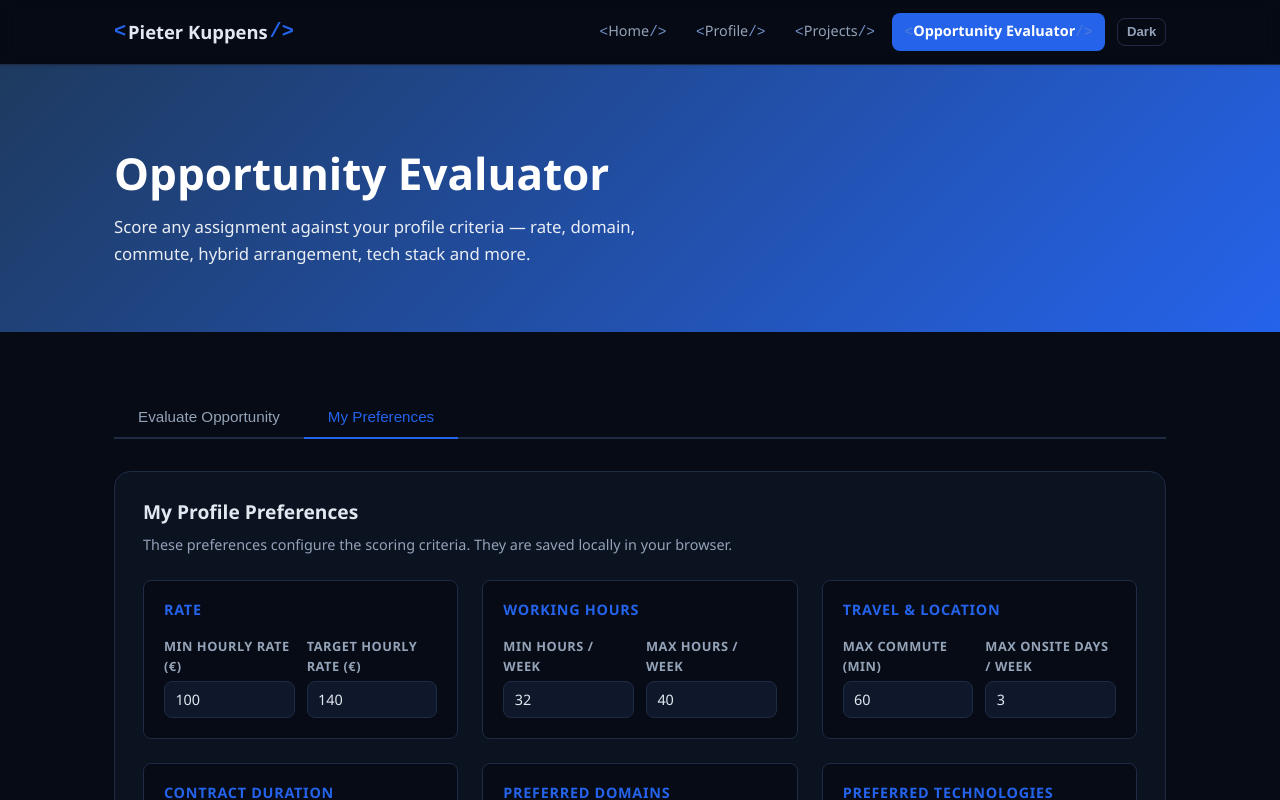
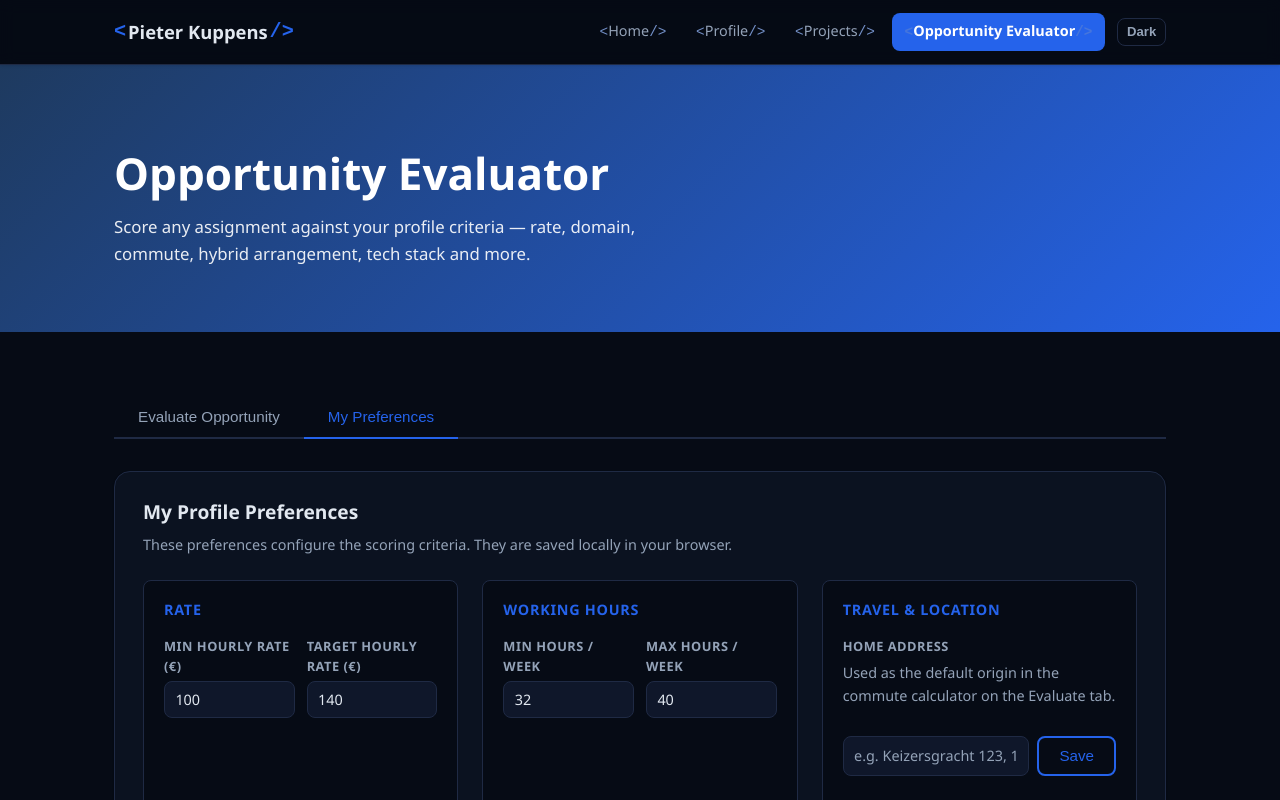
Before and after one commit to pkuppens/pkuppens.github.io, a React (Vite) app: page /evaluator in a window 1280 px wide. Both pictures are taken after a click on the button "My Preferences". Shown: the top 800 px of the page. Built offline with nearby package versions, Linux system fonts and the light colour scheme.

Commit message:
feat: manage home address in Preferences, origin read-only on Evaluate tab

```diff
--- a/src/pages/evaluator/CommuteCalculator.tsx
+++ b/src/pages/evaluator/CommuteCalculator.tsx
@@ -1,11 +1,10 @@
 import { useState } from "react"
 import { fetchCommute } from "../../infrastructure/hereApi"
 import type { CommuteResult, RouteResult, HereApiError } from "../../infrastructure/hereApi"
-import { loadHomeAddress, saveHomeAddress, removeHomeAddress } from "../../infrastructure/homeAddressStorage"
+import { loadHomeAddress } from "../../infrastructure/homeAddressStorage"
 import styles from "./CommuteCalculator.module.css"
 
 interface Props {
-  commuteOrigin?: string
   commuteDestination?: string
   onApply: (minutes: number) => void
 }
@@ -25,19 +24,16 @@ function formatDiagnostics(err: HereApiError): string {
 }
 
 export default function CommuteCalculator({
-  commuteOrigin = "",
   commuteDestination = "",
   onApply,
 }: Props) {
-  const savedOrigin = loadHomeAddress()
-  const [origin, setOrigin] = useState(commuteOrigin || savedOrigin || "")
+  const origin = loadHomeAddress() ?? ""
   const [destination, setDestination] = useState(commuteDestination || "")
   const [status, setStatus] = useState<Status>("idle")
   const [result, setResult] = useState<CommuteResult | null>(null)
   const [errorMsg, setErrorMsg] = useState("")
   const [diagnostics, setDiagnostics] = useState<string | null>(null)
   const [showDiag, setShowDiag] = useState(false)
-  const [rememberOrigin, setRememberOrigin] = useState(!!savedOrigin)
 
   async function handleCalculate() {
     if (!origin.trim() || !destination.trim()) return
@@ -68,11 +64,6 @@ export default function CommuteCalculator({
   function handleApply() {
     if (!result || "category" in result.car) return
     onApply(result.car.durationMinutes)
-    if (rememberOrigin) {
-      saveHomeAddress(origin)
-    } else {
-      removeHomeAddress()
-    }
   }
 
   const canCalculate = status !== "loading" && origin.trim() && destination.trim()
@@ -92,10 +83,15 @@ export default function CommuteCalculator({
           id="calc-origin"
           type="text"
           className={styles.input}
-          placeholder="e.g. Keizersgracht 123, 1015CZ, Amsterdam"
           value={origin}
-          onChange={e => setOrigin(e.target.value)}
+          readOnly
+          placeholder={origin ? "" : "Set your home address in My Preferences"}
         />
+        {!origin && (
+          <p className={styles.hint}>
+            Set your home address in the My Preferences tab above.
+          </p>
+        )}
       </div>
 
       <div className={styles.field}>
@@ -161,15 +157,6 @@ export default function CommuteCalculator({
               >
                 Apply to Commute ({result.car.durationMinutes} min)
               </button>
-
-              <label className={styles.checkbox}>
-                <input
-                  type="checkbox"
-                  checked={rememberOrigin}
-                  onChange={e => setRememberOrigin(e.target.checked)}
-                />
-                Remember origin address
-              </label>
             </div>
           )}
         </div>
--- a/src/pages/evaluator/EvaluatorForm.tsx
+++ b/src/pages/evaluator/EvaluatorForm.tsx
@@ -217,7 +217,6 @@ export default function EvaluatorForm({ initialInput, onEvaluate, onReset }: Pro
       </div>
 
       <CommuteCalculator
-        commuteOrigin={form.commuteOrigin}
         commuteDestination={form.commuteDestination}
         onApply={(minutes) => handleChange('commuteMinutes', minutes)}
       />
--- a/src/pages/evaluator/PreferencesPanel.tsx
+++ b/src/pages/evaluator/PreferencesPanel.tsx
@@ -3,6 +3,7 @@ import type { ProfilePreferences } from '../../domain/evaluator/types'
 import { DEFAULT_PREFERENCES } from '../../domain/evaluator/defaultPreferences'
 import { loadFromStorage, saveToStorage } from '../../infrastructure/storage'
 import { STORAGE_KEYS } from '../../infrastructure/storageKeys'
+import { loadHomeAddress, saveHomeAddress, removeHomeAddress } from '../../infrastructure/homeAddressStorage'
 import styles from './PreferencesPanel.module.css'
 
 interface Props {
@@ -15,6 +16,8 @@ export default function PreferencesPanel({ prefs, onChange }: Props) {
   const [techInput, setTechInput] = useState('')
   const [hereKey, setHereKey] = useState(() => loadFromStorage(STORAGE_KEYS.hereApiKey, ''))
   const [hereKeySaved, setHereKeySaved] = useState(false)
+  const [homeAddress, setHomeAddress] = useState(() => loadHomeAddress() ?? '')
+  const [homeAddressSaved, setHomeAddressSaved] = useState(false)
 
   useEffect(() => {
     if (hereKeySaved) {
@@ -22,6 +25,13 @@ export default function PreferencesPanel({ prefs, onChange }: Props) {
       return () => clearTimeout(timer)
     }
   }, [hereKeySaved])
+
+  useEffect(() => {
+    if (homeAddressSaved) {
+      const timer = setTimeout(() => setHomeAddressSaved(false), 2000)
+      return () => clearTimeout(timer)
+    }
+  }, [homeAddressSaved])
 
   function handleHereKeySave() {
     saveToStorage(STORAGE_KEYS.hereApiKey, hereKey)
@@ -32,6 +42,17 @@ export default function PreferencesPanel({ prefs, onChange }: Props) {
     setHereKey('')
     saveToStorage(STORAGE_KEYS.hereApiKey, '')
     setHereKeySaved(true)
+  }
+
+  function handleHomeAddressSave() {
+    saveHomeAddress(homeAddress)
+    setHomeAddressSaved(true)
+  }
+
+  function handleHomeAddressClear() {
+    setHomeAddress('')
+    removeHomeAddress()
+    setHomeAddressSaved(true)
   }
 
   function update<K extends keyof ProfilePreferences>(key: K, value: ProfilePreferences[K]) {
@@ -139,7 +160,33 @@ export default function PreferencesPanel({ prefs, onChange }: Props) {
         {/* Travel */}
         <div className={styles.group}>
           <h3 className={styles.groupTitle}>Travel & Location</h3>
-          <div className={styles.row}>
+          <div className={styles.field}>
+            <label className={styles.label} htmlFor="pref-home-address">Home Address</label>
+            <p className={styles.desc}>
+              Used as the default origin in the commute calculator on the Evaluate tab.
+            </p>
+            <div className={styles.addRow}>
+              <input
+                id="pref-home-address"
+                type="text"
+                className={styles.input}
+                placeholder="e.g. Keizersgracht 123, 1015CZ, Amsterdam"
+                value={homeAddress}
+                onChange={e => setHomeAddress(e.target.value)}
+                onKeyDown={e => e.key === 'Enter' && (e.preventDefault(), handleHomeAddressSave())}
+              />
+              <button type="button" className="btn btn-outline" onClick={handleHomeAddressSave}>
+                Save
+              </button>
+              {homeAddress && (
+                <button type="button" className="btn btn-outline" onClick={handleHomeAddressClear}>
+                  Clear
+                </button>
+              )}
+            </div>
+            {homeAddressSaved && <span className={styles.saved} style={{ marginTop: '0.3rem', display: 'inline-block' }}>✓ Saved</span>}
+          </div>
+          <div className={styles.row} style={{ marginTop: '1rem' }}>
             <div className={styles.field}>
               <label className={styles.label} htmlFor="pref-commute">Max Commute (min)</label>
               <input
```
Also changed, not shown: 1 other file (tests, documents, lock files or other folders).
